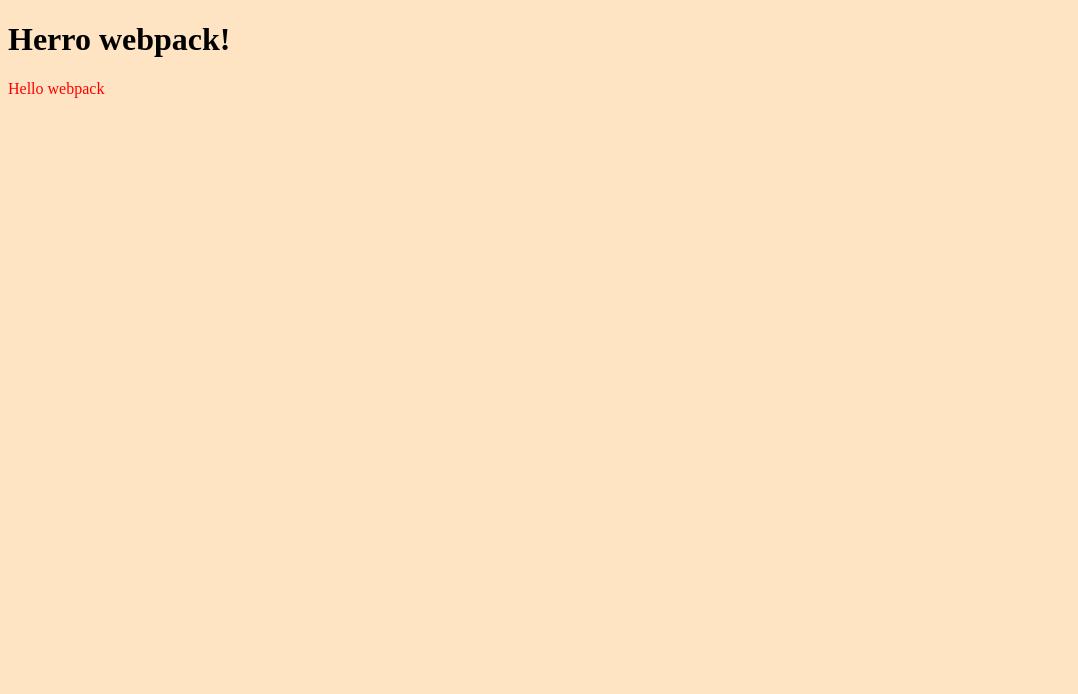
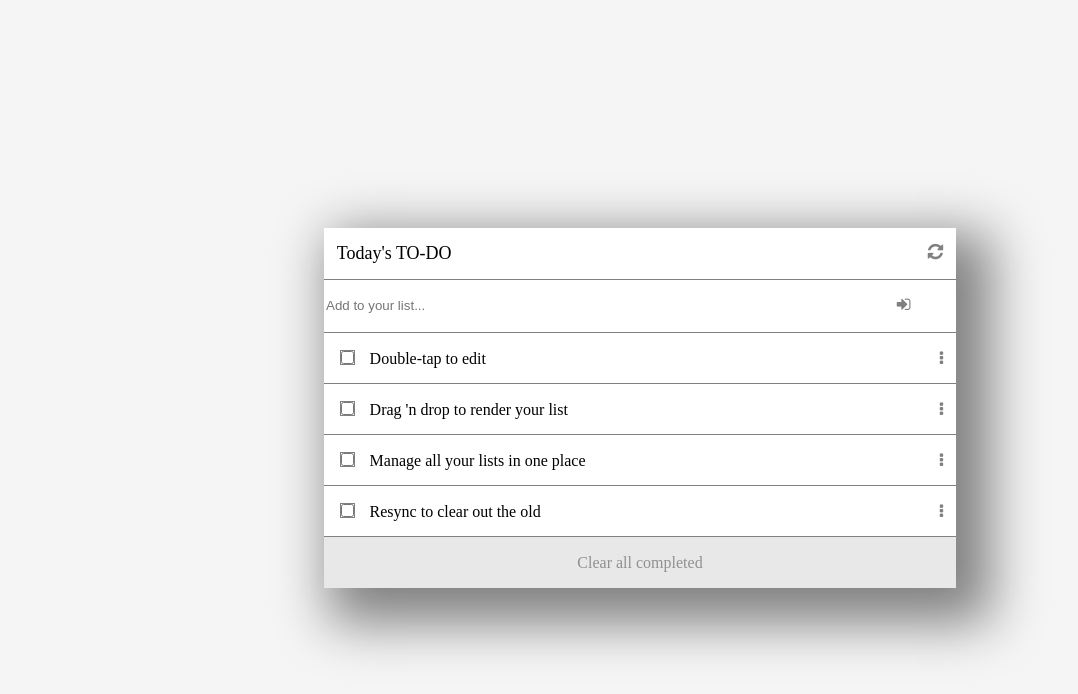
Before and after one commit to leehaney254/todo-list, a website built with webpack: page src/index.html in a window 1280 px wide. Shown: the whole page, without its empty margins (0-1078 px from the left). Built offline with nearby package versions, Linux system fonts and the light colour scheme.

Commit message:
Docs: Update readme

```diff
--- a/src/index.html
+++ b/src/index.html
@@ -4,11 +4,22 @@
 <head>
   <meta charset="UTF-8">
   <meta name="viewport" content="width=device-width, initial-scale=1.0">
-  <title>Wbpack Exercise</title>
+  <link rel="stylesheet" href="https://cdnjs.cloudflare.com/ajax/libs/font-awesome/4.7.0/css/font-awesome.css" />
+  <title>TO-DO List</title>
 </head>
 
-<body>
-  <h1>Herro webpack!</h1>
+<body id="centerlist">
+  <section id="class-box">
+    <h1 id="head"><span>Today's TO-DO</span> <i class="fa fa-refresh point" aria-hidden="true"></i></h1>
+    <input id="input" type="text" placeholder="Add to your list..."><i class="fa fa-sign-in point"
+      aria-hidden="true"></i>
+    <ul id="unordered">
+
+    </ul>
+    <div id="complete">
+      <p id="comp">Clear all completed</p>
+    </div>
+  </section>
 </body>
 
 </html>
--- a/src/index.js
+++ b/src/index.js
@@ -1,14 +1,52 @@
-import _ from 'lodash';
 import './style.css';
 
-function component() {
-  const element = document.createElement('div');
+const list = [
+  {
+    index: 1,
+    description: 'Double-tap to edit',
+    completed: false,
+  },
+  {
+    index: 1,
+    description: 'Drag \'n drop to render your list',
+    completed: false,
+  },
+  {
+    index: 1,
+    description: 'Manage all your lists in one place',
+    completed: false,
+  },
+  {
+    index: 1,
+    description: 'Resync to clear out the old',
+    completed: false,
+  },
+];
 
-  // Lodash, now imported by this script
-  element.innerHTML = _.join(['Hello', 'webpack'], ' ');
-  element.classList.add('hello');
+const unorderedList = document.querySelector('#unordered');
 
-  return element;
-}
+const createList = () => {
+  list.forEach((item) => {
+    const listItem = document.createElement('li');
+    const checkBox = document.createElement('input');
+    const arrange = document.createElement('i');
+    const content = document.createElement('span');
+    const checkContent = document.createElement('span');
+    arrange.setAttribute('aria-hidden', 'true');
+    checkBox.setAttribute('type', 'checkbox');
+    arrange.classList.add('fa', 'fa-ellipsis-v');
+    content.classList.add('listmarg');
+    checkBox.classList.add('point', 'check');
+    arrange.classList.add('move');
+    listItem.classList.add('lists');
+    const { description } = item;
+    content.innerText = description;
+    checkContent.appendChild(checkBox);
+    checkContent.appendChild(content);
+    listItem.appendChild(checkContent);
+    listItem.appendChild(arrange);
+    unorderedList.appendChild(listItem);
+  });
+};
 
-document.body.appendChild(component());
+createList();
--- a/src/style.css
+++ b/src/style.css
@@ -1,7 +1,91 @@
-.hello {
-  color: red;
+#centerlist {
+  display: flex;
+  justify-content: center;
+  align-items: center;
+  height: 100vh;
+  background-color: #f5f5f5;
 }
 
-body {
-  background-color: bisque;
+#unordered {
+  list-style: none;
+  border-top: 1px solid gray;
+  padding: 0;
+  margin: 0;
 }
+
+.flexs {
+  display: flex;
+}
+
+.fa {
+  color: gray !important;
+}
+
+#class-box {
+  background-color: white;
+  width: 50%;
+  box-shadow: 20px 20px 50px 15px grey;
+}
+
+#head {
+  display: flex;
+  justify-content: space-between;
+  border-bottom: 1px solid gray;
+  margin: 0;
+  padding: 15px 0.8rem;
+  font-size: large;
+  font-weight: 500;
+}
+
+#input {
+  width: 90%;
+  height: 50px;
+  border: none;
+}
+
+#input:focus {
+  outline: none;
+}
+
+.lists {
+  display: flex;
+  justify-content: space-between;
+  align-items: center;
+  border-bottom: 1px solid gray;
+  height: 50px;
+  padding: 0 0.8rem;
+}
+
+.listmarg {
+  margin-left: 0.8rem;
+}
+
+#complete {
+  display: flex;
+  justify-content: center;
+  align-items: center;
+  background-color: #e8e8e8;
+  height: 3.2rem;
+}
+
+#comp {
+  color: #909090;
+}
+
+#comp:hover {
+  color: #696969;
+  text-decoration: underline;
+  cursor: pointer;
+}
+
+.move {
+  cursor: move;
+}
+
+.point {
+  cursor: pointer;
+}
+
+.check {
+  outline: 1px solid #808080;
+}
```
Also changed, not shown: README.md.
